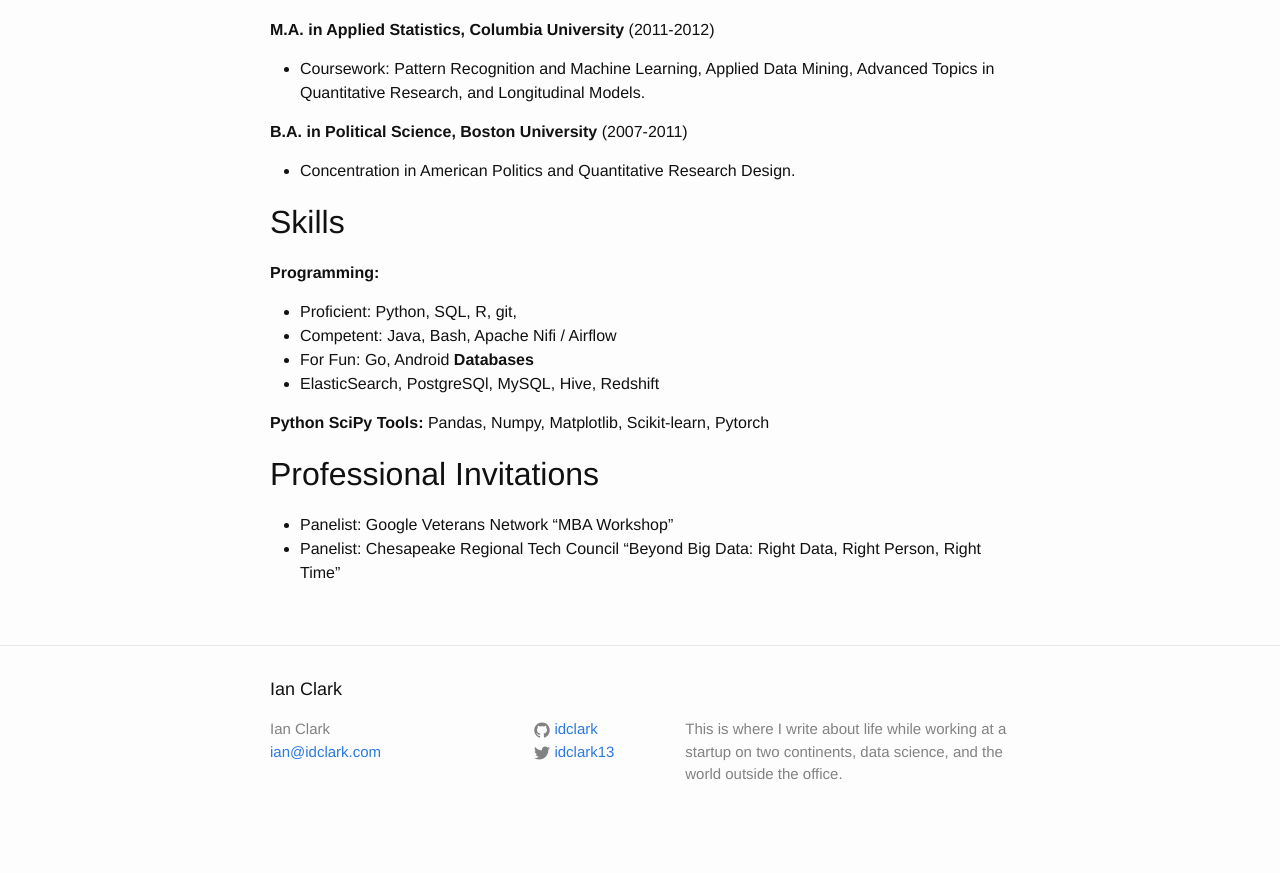
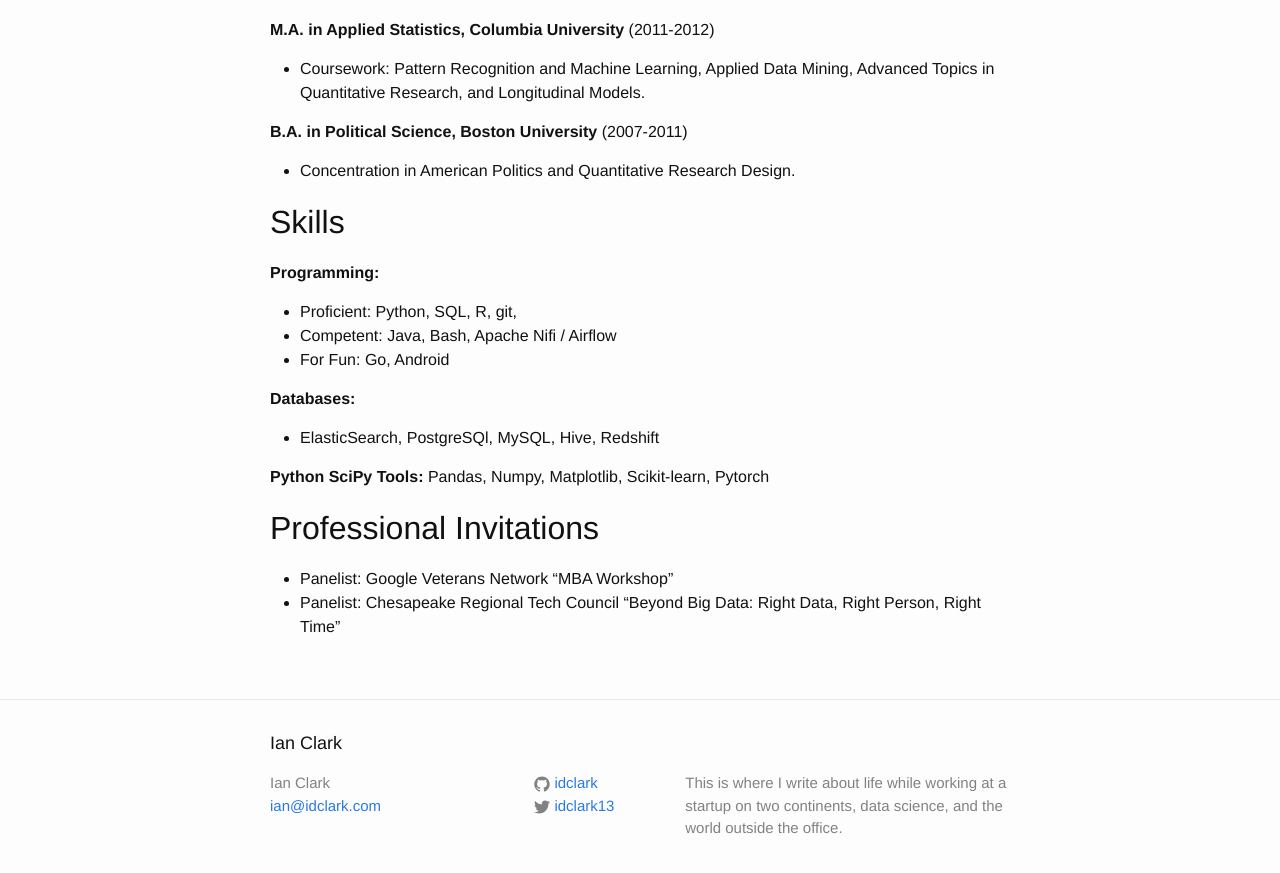
Before and after one commit to idclark/idclark.github.io, a Jekyll site: the page built from cv.md, in a window 1280 px wide and 900 px high, scrolled down 921 px. Shown: the top 873 px of the window. Built offline with Jekyll 4.4.1, drawn with Linux system fonts in a browser that asks for light colours; before the commit the page ends 1767 px from its top, so only the background shows below that.

Commit message:
Update cv.md

```diff
--- a/cv.md
+++ b/cv.md
@@ -41,7 +41,8 @@ Skills
 - Proficient: Python, SQL, R, git,
 - Competent: Java, Bash, Apache Nifi / Airflow
 - For Fun: Go, Android
-**Databases**
+
+**Databases:**
 - ElasticSearch, PostgreSQl, MySQL, Hive, Redshift
 
 **Python SciPy Tools:** Pandas, Numpy, Matplotlib, Scikit-learn, Pytorch
```
